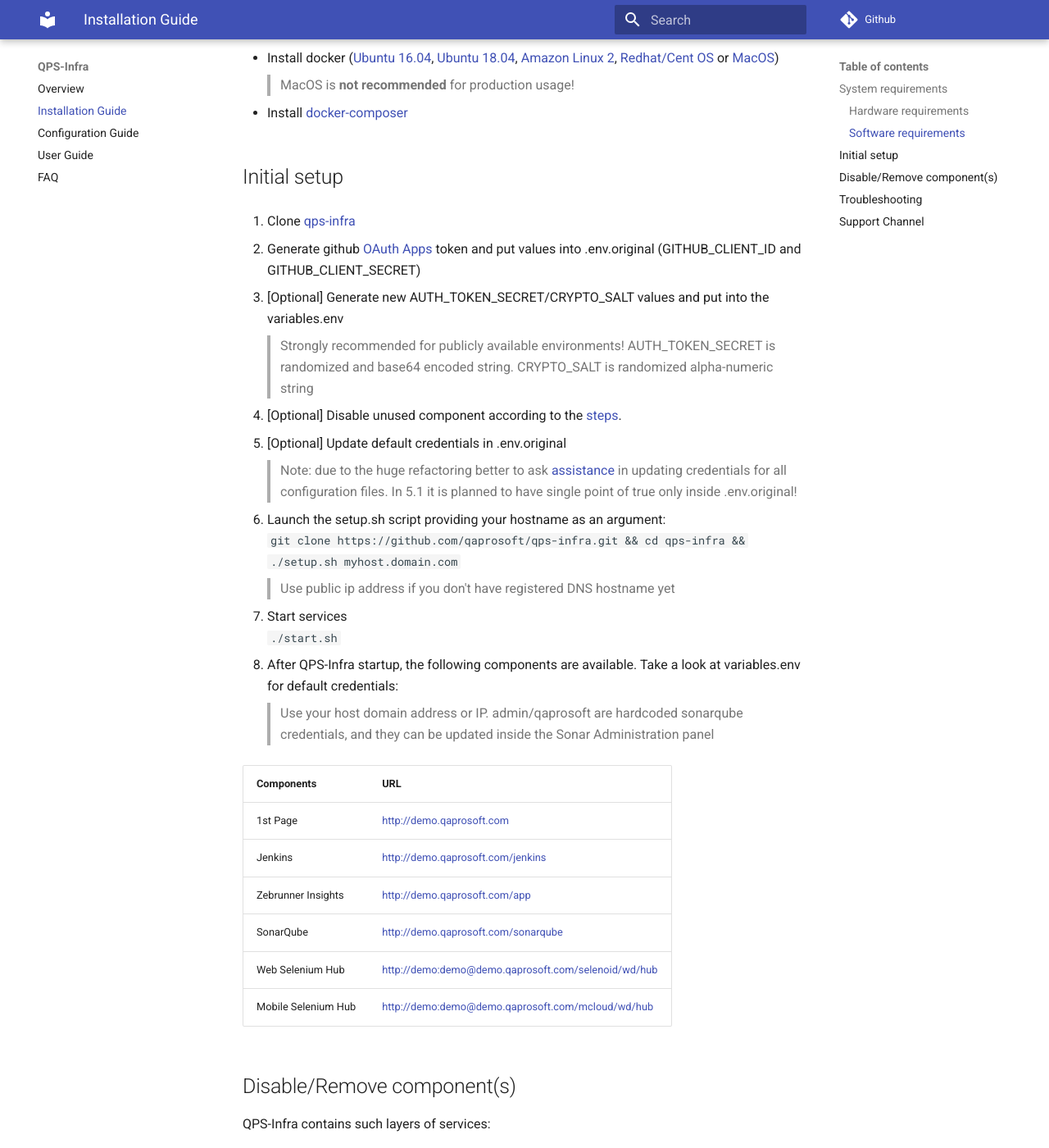
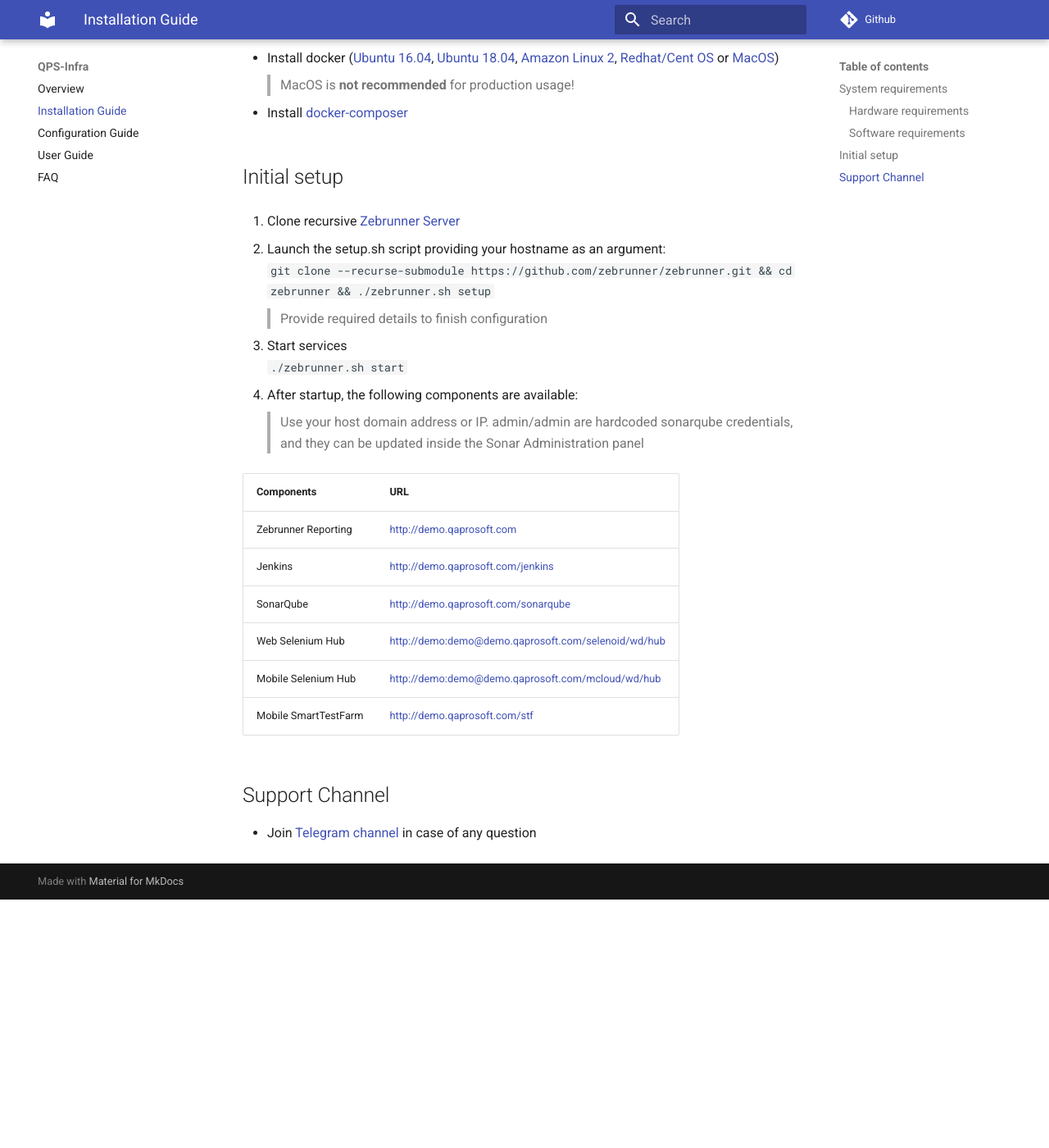
Before and after one commit to zebrunner/community-edition, an MkDocs documentation site: the page built from docs/install-guide.md, in a window 1280 px wide and 1400 px high, scrolled down 657 px. Shown: the whole window at 82% size. Built offline with MkDocs 1.6.1 and Material for MkDocs 9.7.7, drawn with Linux system fonts in a browser that asks for light colours; comment, search, counter and statistics services are not loaded; old or Windows-style settings are respelled for this version of MkDocs; after the commit the page ends 1754 px from its top, so only the background shows below that; some of the changed text lies outside the part shown.

Commit message:
#237: replaced qps-infra by zebrunner where applicable

````diff
--- a/docs/install-guide.md
+++ b/docs/install-guide.md
@@ -22,59 +22,31 @@
 
 ## Initial setup
 
-1. Clone [qps-infra](https://github.com/qaprosoft/qps-infra)
+1. Clone recursive [Zebrunner Server](https://github.com/zebrunner/zebrunner)
 
-2. Generate github [OAuth Apps](https://developer.github.com/apps/building-oauth-apps/creating-an-oauth-app/) token and put values into .env.original (GITHUB_CLIENT_ID and GITHUB_CLIENT_SECRET)
+2. Launch the setup.sh script providing your hostname as an argument:<br>
+  ```
+  git clone --recurse-submodule https://github.com/zebrunner/zebrunner.git && cd zebrunner && ./zebrunner.sh setup
+  ```
+  > Provide required details to finish configuration
 
-3. [Optional] Generate new AUTH_TOKEN_SECRET/CRYPTO_SALT values and put into the variables.env
-  > Strongly recommended for publicly available environments! AUTH_TOKEN_SECRET is randomized and base64 encoded string. CRYPTO_SALT is randomized alpha-numeric string
-
-4. [Optional] Disable unused component according to the [steps](#disableremove-components).
-
-5. [Optional] Update default credentials in .env.original
-  > Note: due to the huge refactoring better to ask [assistance](https://t.me/zebrunner) in updating credentials for all configuration files. In 5.1 it is planned to have single point of true only inside .env.original!
-
-6. Launch the setup.sh script providing your hostname as an argument:<br>
+3. Start services<br>
   ```
-  git clone https://github.com/qaprosoft/qps-infra.git && cd qps-infra && ./setup.sh myhost.domain.com
-  ```
-  > Use public ip address if you don't have registered DNS hostname yet
-
-7. Start services<br>
-  ```
-  ./start.sh
+  ./zebrunner.sh start
   ```
 
-8. After QPS-Infra startup, the following components are available. Take a look at variables.env for default credentials:
+4. After startup, the following components are available:
   > Use your host domain address or IP.
-  > admin/qaprosoft are hardcoded sonarqube credentials, and they can be updated inside the Sonar Administration panel
+  > admin/admin are hardcoded sonarqube credentials, and they can be updated inside the Sonar Administration panel
 
 | Components          	| URL                                                                                                    	   |
-|---------------------	|----------------------------------------------------------------------------------------------------------	 |
-| 1st Page            	| [http://demo.qaprosoft.com](http://demo.qaprosoft.com)                                                 	   |
+|---------------------	|----------------------------------------------------------------------------------------------------------	   |
+| Zebrunner Reporting  	| [http://demo.qaprosoft.com](http://demo.qaprosoft.com)                                                 	   |
 | Jenkins             	| [http://demo.qaprosoft.com/jenkins](http://demo.qaprosoft.com/jenkins)                                 	   |
-| Zebrunner Insights  	| [http://demo.qaprosoft.com/app](http://demo.qaprosoft.com/app)                                         	   |
 | SonarQube           	| [http://demo.qaprosoft.com/sonarqube](http://demo.qaprosoft.com/sonarqube)                             	   |
-| Web Selenium Hub    	| [http://demo:demo@demo.qaprosoft.com/selenoid/wd/hub](http://demo:demo@demo.qaprosoft.com/selenoid/wd/hub) |
+| Web Selenium Hub    	| [http://demo:demo@demo.qaprosoft.com/selenoid/wd/hub](http://demo:demo@demo.qaprosoft.com/selenoid/wd/hub)       |
 | Mobile Selenium Hub 	| [http://demo:demo@demo.qaprosoft.com/mcloud/wd/hub](http://demo:demo@demo.qaprosoft.com/mcloud/wd/hub) 	   |
-
-
-## Disable/Remove component(s)
-QPS-Infra contains such layers of services:
-
-| Layer                        	| Containers                                                           	|
-|------------------------------	|----------------------------------------------------------------------	|
-| NGiNX WebServer              	| nginx (docker-compose.yml in a root folder)                          	|
-| Reporting Services           	| postgres, reporting-service, reporting-ui, zebrunner-proxy etc      	|
-| CI (Jenkins)                 	| jenkins-master, jenkins-slave                                       	|
-| Code Analysis                	| sonarqube                                                            	|
-| MCloud                      	| stf services, selenium-hub, ftp                                      	|
-| Embedded web selenium hub    	| selenoid                                                            	|
-
-Comment/uncomment in the start.sh (stop.sh and clear.sh) appropriate [line](https://github.com/qaprosoft/qps-infra/blob/82f591827b8cbadd886ea9731661a39aba2ed0a4/start.sh#L20) for the component
-> that's a temporary solution for 5.0. In 5.1 more convenient way should appear
-
-## Troubleshooting
+| Mobile SmartTestFarm 	| [http://demo.qaprosoft.com/stf](http://demo.qaprosoft.com/stf)                                         	   |
 
 ## Support Channel
 
````
Also changed, not shown: docs/config-guide.md (+1 -1 lines), docs/getting_started.md (deleted, +0 -97 lines), docs/index.md (+9 -9 lines).
